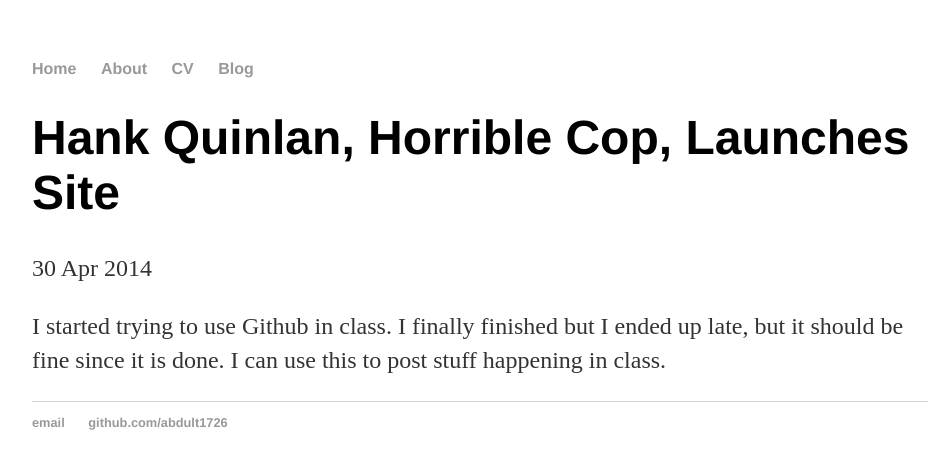
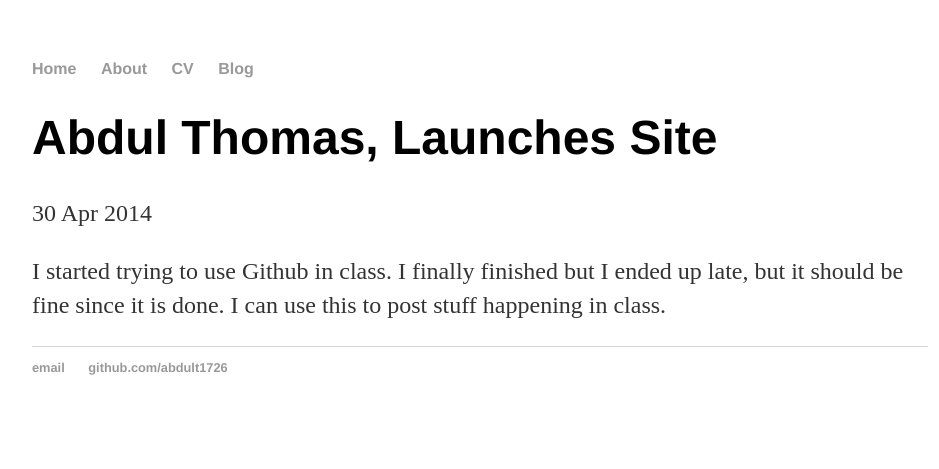
Before and after one commit to abdult1726/abdult1726.github.io, a Jekyll site: the page built from _posts/2018-09-25-weekly-reflection-number-one.md, in a window 1280 px wide. Shown: the top 469 px of the page, without its empty margins (160-1099 px from the left). Built offline with Jekyll 4.4.1, drawn with Linux system fonts in a browser that asks for light colours.

Commit message:
Update and rename 2014-09-20-weekly-reflection-number-one.md to 2018-09-25-weekly-reflection-number-one.md

```diff
--- a/_posts/2014-09-20-weekly-reflection-number-one.md
+++ b/_posts/2018-09-25-weekly-reflection-number-one.md
@@ -1,6 +1,6 @@
 ---
 layout: post
-title: "Hank Quinlan, Horrible Cop, Launches Site"
+title: "Abdul Thomas, Launches Site"
 date: 2014-04-30
 ---
 
```
